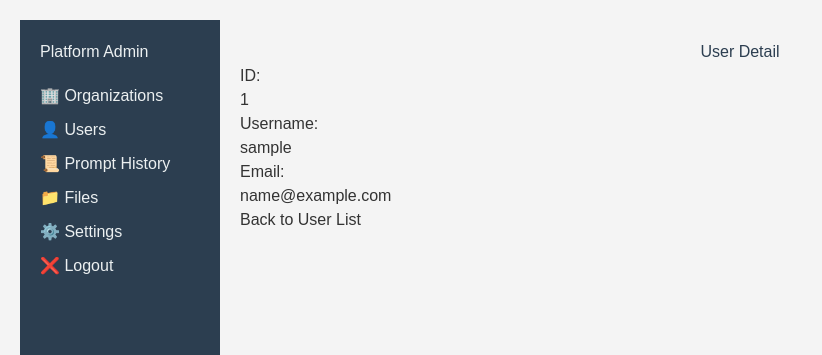
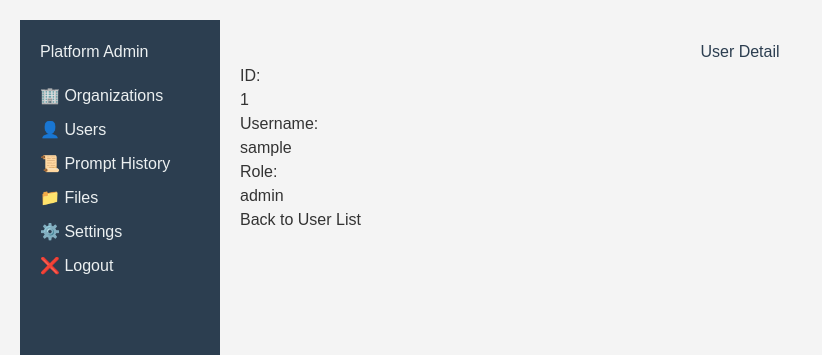
Before and after one commit to calebcauthon/aidock_backend, a Flask app: page /users/1 in a window 1280 px wide. Shown: the top 355 px of the page, without its empty margins (0-822 px from the left). Run offline with Flask 3, Linux system fonts and the light colour scheme; the visitor is signed in with stand-in values (Sample User, id 1); data comes from the database, SQL or seed files in the repository; data that the repository does not hold is empty; parts of the project's set-up code (start-up, migrations or seed data) failed here and were passed over; some libraries are stand-ins or nearby versions.

Commit message:
Refactor user model by removing email field and updating related functionality across app, routes, and templates.

```diff
--- a/app.py
+++ b/app.py
@@ -67,7 +67,7 @@
 
 @app.route('/')
 def home():
-    return redirect(url_for('platform_admin_pages.prompt_history'))
+    return redirect(url_for('history.prompt_history'))
 
 if __name__ == '__main__':
     port = int(os.environ.get('PORT', 5000))
--- a/db/init_db.py
+++ b/db/init_db.py
@@ -57,7 +57,6 @@ def create_table(conn):
             CREATE TABLE IF NOT EXISTS users (
                 id INTEGER PRIMARY KEY AUTOINCREMENT,
                 username TEXT NOT NULL UNIQUE,
-                email TEXT NOT NULL UNIQUE,
                 password_hash TEXT NOT NULL,
                 role TEXT NOT NULL,
                 login_token TEXT,
--- a/db/user_model.py
+++ b/db/user_model.py
@@ -12,41 +12,39 @@ class UserModel:
     @staticmethod
     def get_users_for_organization(organization_id):
         conn = create_connection()
-        users = execute_sql(conn, "SELECT id, username, email, role FROM users WHERE organization_id = ?", (organization_id,))
-        users = [{"id": user[0], "username": user[1], "email": user[2], "role": user[3]} for user in users]
+        users = execute_sql(conn, "SELECT id, username, role FROM users WHERE organization_id = ?", (organization_id,))
+        users = [{"id": user[0], "username": user[1], "role": user[2]} for user in users]
         conn.close()
         return users
 
     def get_user_by_login_token(login_token):
         conn = create_connection()
-        user = execute_sql(conn, "SELECT id, username, email, role, organization_id FROM users WHERE login_token = ?", (login_token,))
+        user = execute_sql(conn, "SELECT id, username, role, organization_id FROM users WHERE login_token = ?", (login_token,))
         conn.close()
 
         if user:
             return {
                 "id": user[0][0],
                 "username": user[0][1],
-                "email": user[0][2],
-                "role": user[0][3],
-                "organization_id": user[0][4]
+                "role": user[0][2],
+                "organization_id": user[0][3]
             }
         return None
-
 
     @staticmethod
     def get_all_users():
         conn = create_connection()
-        users = execute_sql(conn, "SELECT id, username, email, role, organization_id FROM users")
-        users = [{"id": user[0], "username": user[1], "email": user[2], "role": user[3], "organization_id": user[4]} for user in users]
+        users = execute_sql(conn, "SELECT id, username, role, organization_id FROM users")
+        users = [{"id": user[0], "username": user[1], "role": user[2], "organization_id": user[3]} for user in users]
         conn.close()
-
         return users
 
     @staticmethod
     def get_user(user_id):
         conn = create_connection()
-        user = execute_sql(conn, "SELECT id, username, email, role, organization_id, login_token FROM users WHERE id = ?", (user_id,))
-        user = {"id": user[0][0], "username": user[0][1], "email": user[0][2], "role": user[0][3], "organization_id": user[0][4], "login_token": user[0][5]} if user else None
+        user = execute_sql(conn, "SELECT id, username, role, organization_id, login_token FROM users WHERE id = ?", (user_id,))
+        print(f"sql result user: {user}")
+        user = {"id": user[0][0], "username": user[0][1], "role": user[0][2], "organization_id": user[0][3], "login_token": user[0][4]} if user else None
 
 
         if user['organization_id'] is not None:
@@ -59,13 +57,13 @@ class UserModel:
         return user if user else None
 
     @staticmethod
-    def create_user(username, email, password, role, organization_id=-1):
+    def create_user(username, password, role, organization_id=-1):
         conn = create_connection()
         hashed_password = generate_password_hash(password)
 
         try:
-            execute_sql(conn, "INSERT INTO users (username, email, password_hash, role, organization_id) VALUES (?, ?, ?, ?, ?)",
-                        (username, email, hashed_password, role, organization_id))
+            execute_sql(conn, "INSERT INTO users (username, password_hash, role, organization_id) VALUES (?, ?, ?, ?)",
+                        (username, hashed_password, role, organization_id))
             conn.close()
             return True
         except Exception as e:
@@ -73,10 +71,10 @@ class UserModel:
             raise e
 
     @staticmethod
-    def update_user(user_id, username, email, role, password=None):
+    def update_user(user_id, username, role, password=None):
         conn = create_connection()
-        update_fields = ["username = ?", "email = ?", "role = ?"]
-        params = [username, email, role, user_id]
+        update_fields = ["username = ?", "role = ?"]
+        params = [username, role, user_id]
 
         if password:
             update_fields.append("password_hash = ?")
@@ -93,7 +91,6 @@ class UserModel:
             conn.close()
             raise e
 
-
     @staticmethod
     def delete_user(user_id):
         conn = create_connection()
@@ -104,10 +101,9 @@ class UserModel:
     @staticmethod
     def get_user_by_username(username):
         conn = create_connection()
-        user = execute_sql(conn, "SELECT id, username, email, password_hash, organization_id, role FROM users WHERE username = ?", (username,))
-        user = {"id": user[0][0], "username": user[0][1], "email": user[0][2], "password_hash": user[0][3], "organization_id": user[0][4], "role": user[0][5]} if user else None
+        user = execute_sql(conn, "SELECT id, username, password_hash, organization_id, role FROM users WHERE username = ?", (username,))
+        user = {"id": user[0][0], "username": user[0][1], "password_hash": user[0][2], "organization_id": user[0][3], "role": user[0][4]} if user else None
         conn.close()
-
         return user if user else None
 
     @staticmethod
@@ -116,7 +112,6 @@ class UserModel:
         execute_sql(conn, "UPDATE users SET login_token = ? WHERE id = ?", (login_token, user_id))
         conn.close()
         return True
-
 
     @staticmethod
     def update_username(user_id, new_username):
--- a/routes/admin/users.py
+++ b/routes/admin/users.py
@@ -27,19 +27,18 @@ def get_user(user_id):
 def create_user():
     if request.method == 'POST':
         username = request.form.get('username')
-        email = request.form.get('email')
         password = request.form.get('password')
         role = request.form.get('role')
         organization_id = request.form.get('organization_id')
 
-        if not username or not email or not password or not role or not organization_id:
+        if not username or not password or not role or not organization_id:
             return jsonify({"error": "Missing required fields"}), 400
 
         if role not in ['librarian', 'user']:
             return jsonify({"error": "Invalid role selected"}), 400
 
         try:
-            UserModel.create_user(username, email, password, role, organization_id)
+            UserModel.create_user(username, password, role, organization_id)
             return redirect(url_for('user_routes.list_users'))
         except Exception as e:
             return jsonify({"error": str(e)}), 500
@@ -57,13 +56,12 @@ def edit_user(user_id):
 
     if request.method == 'POST':
         username = request.form.get('username')
-        email = request.form.get('email')
         role = request.form.get('role')
         organization_id = request.form.get('organization_id')
         new_password = request.form.get('new_password')
 
         try:
-            UserModel.update_user(user_id, username, email, role, organization_id)
+            UserModel.update_user(user_id, username, role, organization_id)
 
             # Update password if a new one is provided
             if new_password:
@@ -92,12 +90,11 @@ def initialize_super_user():
         if not existing_users:
             # If no users exist, create a super user
             username = "admin"
-            email = "admin@example.com"
             password = "changeme"
             role = "platform_admin"
 
             # Create the super user
-            UserModel.create_user(username, email, password, role)
+            UserModel.create_user(username, password, role)
 
             return jsonify({"message": "Super user initialized successfully"}), 201
         else:
--- a/routes/librarian/users.py
+++ b/routes/librarian/users.py
@@ -16,10 +16,8 @@ def librarian_users(librarian):
 @librarian_required
 def create_user(librarian):
     if request.method == 'POST':
-        # Add user creation logic here
         UserModel.create_user(
             username=request.form['username'],
-            email=request.form['email'],
             password=request.form['password'],
             role=request.form['role'],
             organization_id=librarian['organization_id']
@@ -35,11 +33,9 @@ def edit_user(librarian, user_id):
         return jsonify({'error': 'Unauthorized'}), 403
 
     if request.method == 'POST':
-        # Add user update logic here
         update_data = {
             'user_id': user_id,
             'username': request.form['username'],
-            'email': request.form['email'],
             'role': request.form['role']
         }
 
--- a/templates/librarian/librarian_user_create.html
+++ b/templates/librarian/librarian_user_create.html
@@ -7,12 +7,6 @@
             <div>
                 <label for="username" class="block text-sm font-medium text-gray-700">Username:</label>
                 <input type="text" id="username" name="username" required
-                    class="mt-1 block w-full rounded-md border-gray-300 shadow-sm focus:border-blue-300 focus:ring focus:ring-blue-200 focus:ring-opacity-50">
-            </div>
-
-            <div>
-                <label for="email" class="block text-sm font-medium text-gray-700">Email:</label>
-                <input type="email" id="email" name="email" required
                     class="mt-1 block w-full rounded-md border-gray-300 shadow-sm focus:border-blue-300 focus:ring focus:ring-blue-200 focus:ring-opacity-50">
             </div>
 
--- a/templates/librarian/librarian_user_edit.html
+++ b/templates/librarian/librarian_user_edit.html
@@ -18,12 +18,6 @@
             <div>
                 <label for="username" class="block text-sm font-medium text-gray-700">Username:</label>
                 <input type="text" id="username" name="username" value="[[ user.username ]]" required
-                    class="mt-1 block w-full rounded-md border-gray-300 shadow-sm focus:border-blue-300 focus:ring focus:ring-blue-200 focus:ring-opacity-50">
-            </div>
-
-            <div>
-                <label for="email" class="block text-sm font-medium text-gray-700">Email:</label>
-                <input type="email" id="email" name="email" value="[[ user.email ]]" required
                     class="mt-1 block w-full rounded-md border-gray-300 shadow-sm focus:border-blue-300 focus:ring focus:ring-blue-200 focus:ring-opacity-50">
             </div>
 
--- a/templates/librarian/librarian_users.html
+++ b/templates/librarian/librarian_users.html
@@ -24,7 +24,6 @@
                 <tr class="text-left text-gray-500">
                     <th class="pb-2">ID</th>
                     <th class="pb-2">USERNAME</th>
-                    <th class="pb-2">EMAIL</th>
                     <th class="pb-2">ROLE</th>
                     <th class="pb-2">ACTIONS</th>
                 </tr>
@@ -34,7 +33,6 @@
                 <tr class="border-t">
                     <td class="py-2">[[user.id]]</td>
                     <td class="py-2">[[user.username]]</td>
-                    <td class="py-2">[[user.email]]</td>
                     <td class="py-2">[[user.role]]</td>
                     <td class="py-2">
                         <a href="[[ url_for('librarian_users.edit_user', user_id=user.id) ]]" class="text-blue-500 hover:text-blue-600 mr-2">Edit</a>
--- a/templates/superuser_ui/edit_user.html
+++ b/templates/superuser_ui/edit_user.html
@@ -6,10 +6,6 @@
         <div class="form-group">
             <label for="username">Username</label>
             <input type="text" class="form-control" id="username" name="username" value="[[ user['username'] ]]" required>
-        </div>
-        <div class="form-group">
-            <label for="email">Email</label>
-            <input type="email" class="form-control" id="email" name="email" value="[[ user['email'] ]]" required>
         </div>
         <div class="form-group">
             <label for="role">Role</label>
--- a/templates/superuser_ui/user_detail.html
+++ b/templates/superuser_ui/user_detail.html
@@ -8,8 +8,8 @@
         <dd>[[ user.id ]]</dd>
         <dt>Username:</dt>
         <dd>[[ user.username ]]</dd>
-        <dt>Email:</dt>
-        <dd>[[ user.email ]]</dd>
+        <dt>Role:</dt>
+        <dd>[[ user.role ]]</dd>
     </dl>
     <a href="/users">Back to User List</a>
 {% endblock %}
```
